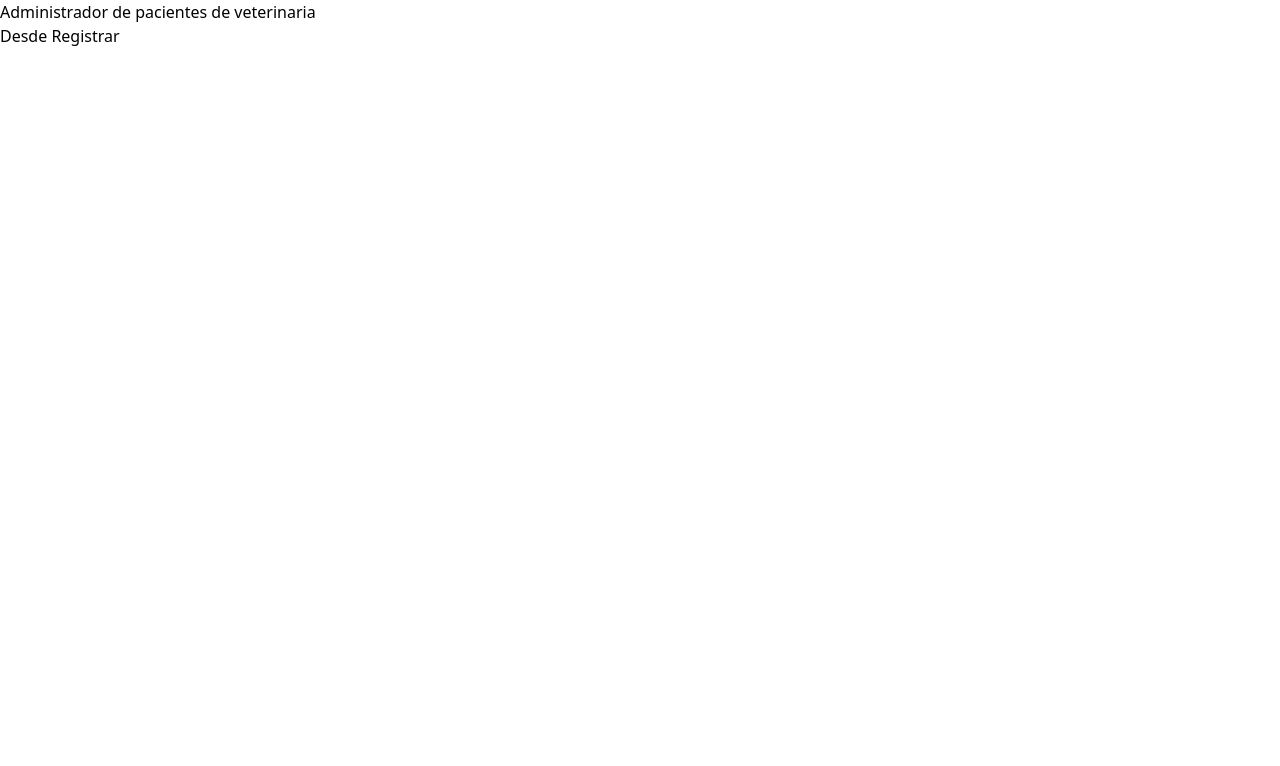
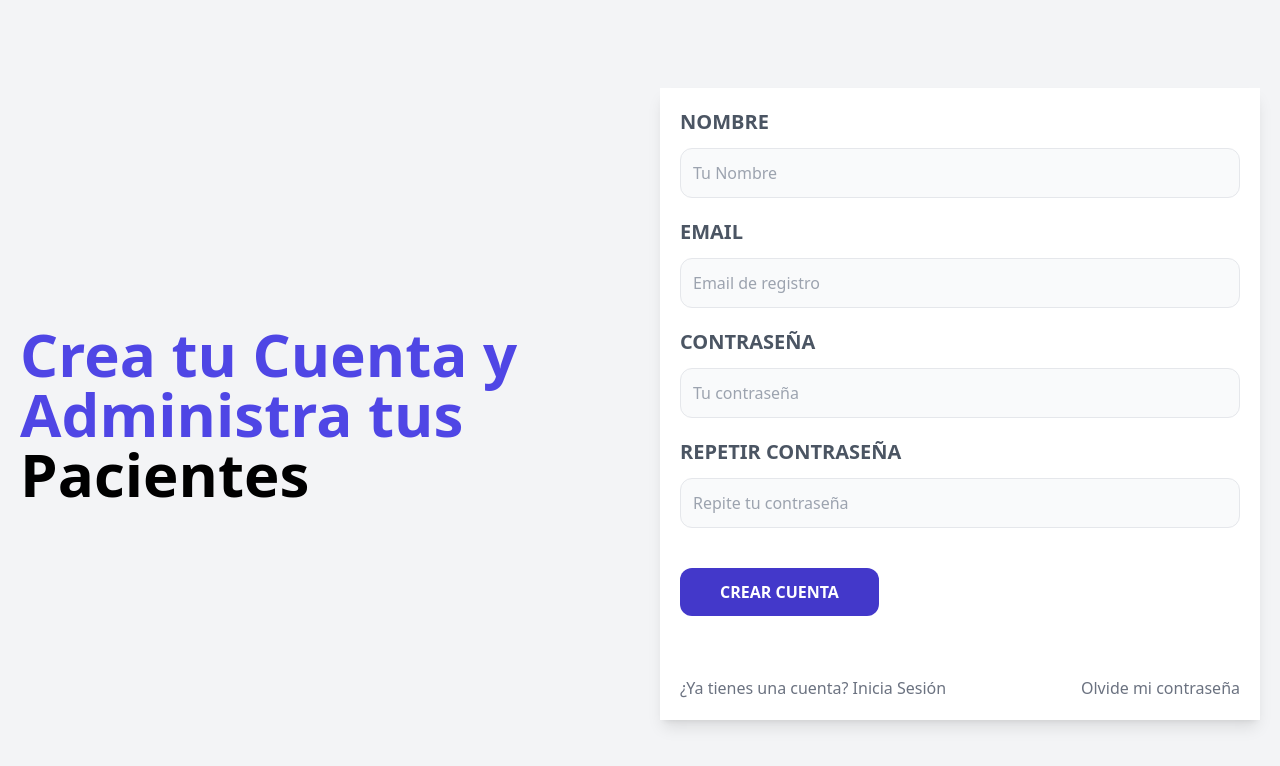
Before and after one commit to Jose931/APV_FullStack_JS, a React (Vite) app in the folder frontend/: page /registrar in a window 1280 px wide. Shown: the top 766 px of the page. Built offline with nearby package versions, Linux system fonts and the light colour scheme.

Commit message:
Creando pagina de Login, Registro y Olvide Contraseña y el routing entre ellas

```diff
--- a/frontend/index.html
+++ b/frontend/index.html
@@ -6,7 +6,7 @@
     <meta name="viewport" content="width=device-width, initial-scale=1.0" />
     <title>APV | Adminiostrador de pacientes de veterinaria</title>
   </head>
-  <body>
+  <body class="bg-gray-100 min-h-screen">
     <div id="root"></div>
     <script type="module" src="/src/main.jsx"></script>
   </body>
--- a/frontend/src/layout/AuthLayout.jsx
+++ b/frontend/src/layout/AuthLayout.jsx
@@ -2,9 +2,10 @@
 const AuthLayout = () => {
   return (
     <>
-        <h1>Administrador de pacientes de veterinaria</h1>
 
-        <Outlet />
+        <main className="container mx-auto md:grid md:grid-cols-2 mt-12 gap-10 p-5 items-center">
+          <Outlet />
+        </main>
     </>
   )
 }
--- a/frontend/src/paginas/Login.jsx
+++ b/frontend/src/paginas/Login.jsx
@@ -1,8 +1,47 @@
+import {Link} from "react-router-dom";
 
 const Login = () => {
   return (
     <>
-        <h2>Login</h2>
+        <div>
+          <h1 className="text-indigo-600 font-black text-6xl">Inicia Sesión y Administra tus <span className="text-black">Pacientes</span></h1>
+        </div>
+        <div className="mt-20 md:mt-5 shadow-lg px-5 my-10 bg-white">
+          <form action="">
+            <div className="my-5">
+              <label className="uppercase text-gray-600 block text-xl font-bold">Email</label>
+              <input
+              type="email"
+              placeholder="Email de registro"
+              className="border w-full p-3 mt-3 bg-gray-50 rounded-xl"
+              />
+            </div>
+            <div className="my-5">
+              <label className="uppercase text-gray-600 block text-xl font-bold">Password</label>
+              <input
+              type="password"
+              placeholder="Contraseña"
+              className="border w-full p-3 mt-3 bg-gray-50 rounded-xl"
+              />
+            </div>
+            <input
+            type="submit"
+            value="Iniciar Sesión"
+            className="bg-indigo-700 w-full py-3 px-10 rounded-xl text-white uppercase font-bold mt-5 hover:cursor-pointer hover:bg-indigo-800 md:w-auto"
+            />
+          </form>
+
+          <nav className="mt-10 lg:flex lg:justify-between">
+            <Link
+            to="/registrar"
+            className="block text-center my-5 text-gray-500"
+            >¿No tienes una cuenta? Regístrate</Link>
+            <Link
+            to="/olvide-password"
+            className="block text-center my-5 text-gray-500"
+            >Olvide mi contraseña</Link>
+          </nav>
+        </div>
     </>
   )
 }
--- a/frontend/src/paginas/OlvidePassword.jsx
+++ b/frontend/src/paginas/OlvidePassword.jsx
@@ -1,10 +1,40 @@
+import {Link} from "react-router-dom";
 
 const OlvidePassword = () => {
   return (
     <>
-        <h1>Desde Olvide Password</h1>
+        <div>
+        <h1 className="text-indigo-600 font-black text-6xl">Recuperar <span className="text-black">Contraseña</span></h1>
+      </div>
+      <div className="mt-20 md:mt-5 shadow-lg px-5 my-10 bg-white">
+          <form action="">
+          <div className="my-5">
+              <label className="uppercase text-gray-600 block text-xl font-bold">Email</label>
+              <input
+              type="email"
+              placeholder="Email de registro"
+              className="border w-full p-3 mt-3 bg-gray-50 rounded-xl"
+              />
+            </div>
+            <input
+            type="submit"
+            value="Enviar Email"
+            className="bg-indigo-700 w-full py-3 px-10 rounded-xl text-white uppercase font-bold mt-5 hover:cursor-pointer hover:bg-indigo-800 md:w-auto"
+            />
+          </form>
+          <nav className="mt-10 lg:flex lg:justify-between">
+            <Link
+            to="/"
+            className="block text-center my-5 text-gray-500"
+            >¿Ya tienes una cuenta? Inicia Sesión</Link>
+            <Link
+            to="/registrar"
+            className="block text-center my-5 text-gray-500"
+            >¿No tienes una cuenta? Regístrate</Link>
+          </nav>
+      </div>
     </>
   )
 }
 
-export default OlvidePassword
+export default OlvidePassword;
--- a/frontend/src/paginas/Registrar.jsx
+++ b/frontend/src/paginas/Registrar.jsx
@@ -1,8 +1,62 @@
+import {Link} from "react-router-dom";
 
 const Registrar = () => {
   return (
    <>
-    <h1>Desde Registrar</h1>
+      <div>
+        <h1 className="text-indigo-600 font-black text-6xl">Crea tu Cuenta y Administra tus <span className="text-black">Pacientes</span></h1>
+      </div>
+      <div className="mt-20 md:mt-5 shadow-lg px-5 my-10 bg-white">
+          <form action="">
+            <div className="my-5">
+              <label className="uppercase text-gray-600 block text-xl font-bold">Nombre</label>
+              <input
+              type="text"
+              placeholder="Tu Nombre"
+              className="border w-full p-3 mt-3 bg-gray-50 rounded-xl"
+              />
+            </div>
+            <div className="my-5">
+              <label className="uppercase text-gray-600 block text-xl font-bold">Email</label>
+              <input
+              type="email"
+              placeholder="Email de registro"
+              className="border w-full p-3 mt-3 bg-gray-50 rounded-xl"
+              />
+            </div>
+            <div className="my-5">
+              <label className="uppercase text-gray-600 block text-xl font-bold">Contraseña</label>
+              <input
+              type="password"
+              placeholder="Tu contraseña"
+              className="border w-full p-3 mt-3 bg-gray-50 rounded-xl"
+              />
+              <div className="my-5">
+              <label className="uppercase text-gray-600 block text-xl font-bold">Repetir Contraseña</label>
+              <input
+              type="password"
+              placeholder="Repite tu contraseña"
+              className="border w-full p-3 mt-3 bg-gray-50 rounded-xl"
+              />
+            </div>
+            </div>
+            <input
+            type="submit"
+            value="Crear Cuenta"
+            className="bg-indigo-700 w-full py-3 px-10 rounded-xl text-white uppercase font-bold mt-5 hover:cursor-pointer hover:bg-indigo-800 md:w-auto"
+            />
+          </form>
+          <nav className="mt-10 lg:flex lg:justify-between">
+            <Link
+            to="/"
+            className="block text-center my-5 text-gray-500"
+            >¿Ya tienes una cuenta? Inicia Sesión</Link>
+            <Link
+            to="/olvide-password"
+            className="block text-center my-5 text-gray-500"
+            >Olvide mi contraseña</Link>
+          </nav>
+      </div>
    </>
   )
 }
```
